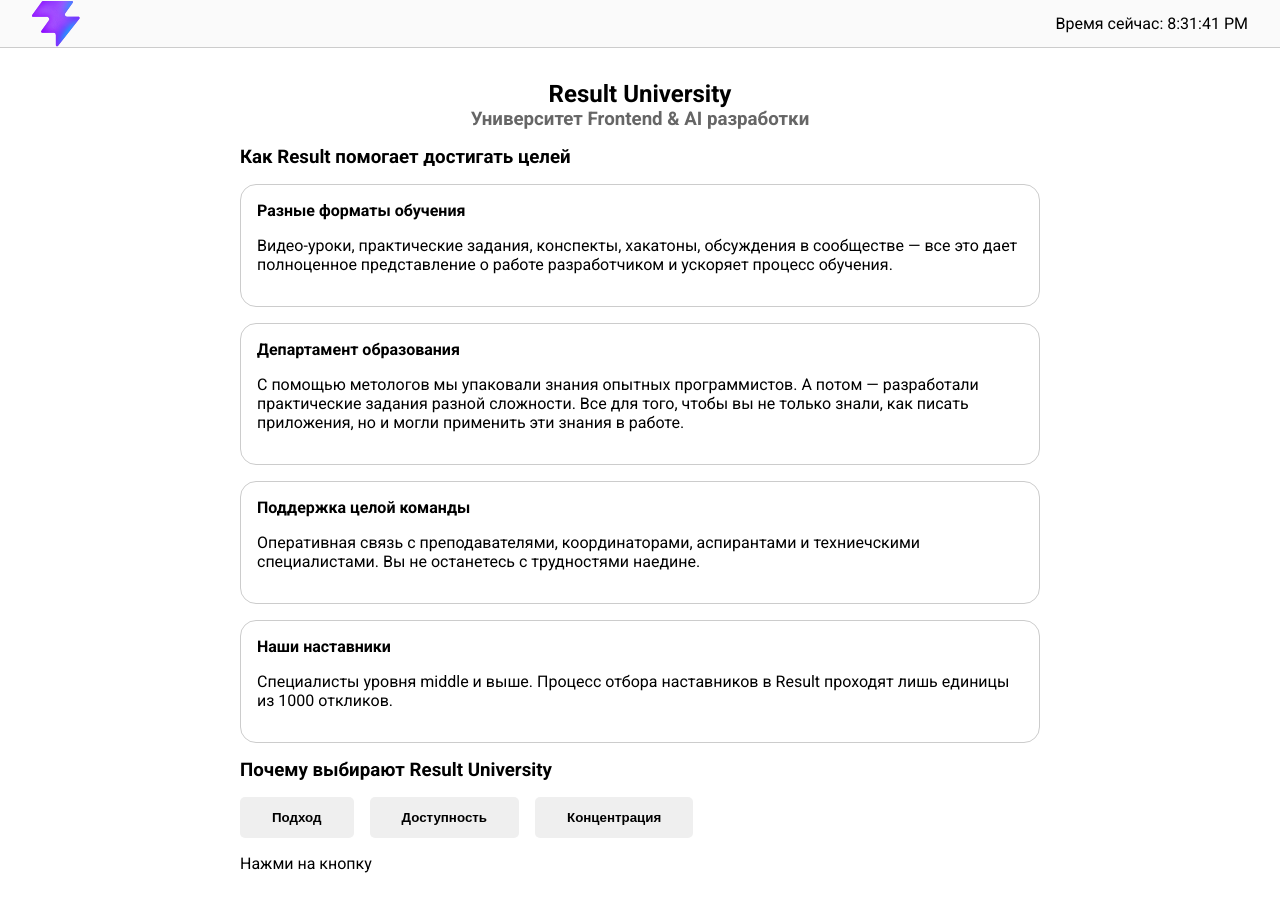
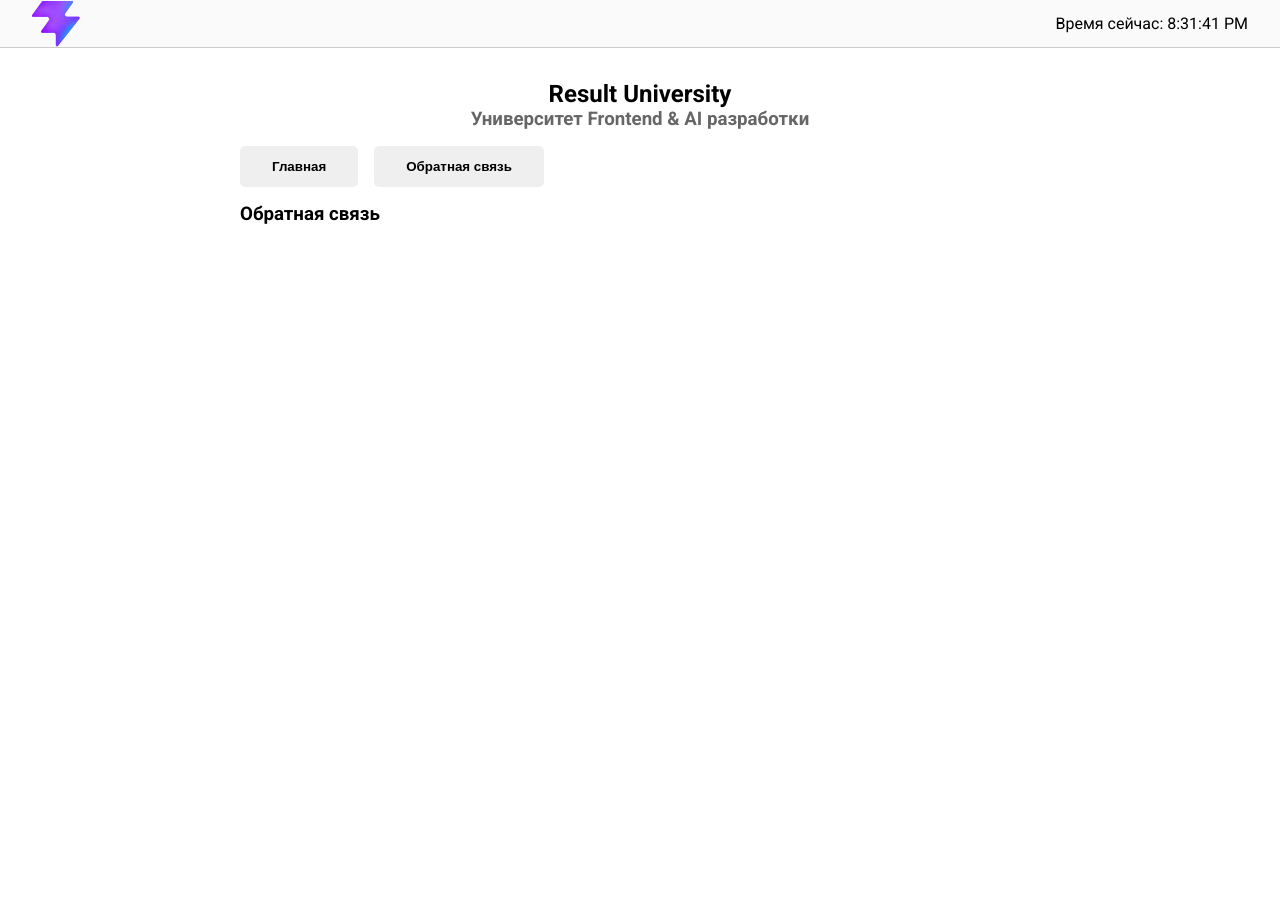
Before and after one commit to vetarara/react-vite-2025, a React (Vite) app: page / in a window 1280 px wide. After the commit the page ends 800 px from the top, so only its background shows below. Built offline with nearby package versions, Linux system fonts and the light colour scheme.

Commit message:
something went wrong

```diff
--- a/src/App.jsx
+++ b/src/App.jsx
@@ -2,15 +2,29 @@
 import TeachingSection from './components/TeachingSection';
 import DifferencesSection from './components/DifferencesSection';
 import IntroSection from './components/IntroSection';
+import TabsSection from './components/TabsSection';
+import FeedbackSection from './components/FeedbackSection';
+import { useState } from 'react';
 
 export default function App() {
+  const [tab, setTab] = useState('feedback');
+
   return (
     <>
       <Header />
       <main>
         <IntroSection />
-        <TeachingSection />
-        <DifferencesSection />
+        <TabsSection active={tab} onChange={(current) => setTab(current)}/>
+
+        {tab === 'main' &&
+          <>
+            <TeachingSection />
+            <DifferencesSection />
+          </>
+        }
+
+        {tab === 'feedback' && <FeedbackSection />}
+
       </main>
     </>
   )
--- /dev/null
+++ b/src/components/FeedbackSection.jsx
@@ -0,0 +1,7 @@
+export default function FeedbackSection() {
+    return (
+        <section>
+            <h3>Обратная связь</h3>
+        </section>
+    )
+}
--- a/src/components/IntroSection.jsx
+++ b/src/components/IntroSection.jsx
@@ -18,8 +18,8 @@
         'section',
         null,
         [
-            e('h1', {className: 'centered'}, 'Result University'),
-            e('h3', {className: 'centered', style: { color: '#666666' }}, 'Университет Frontend & AI разработки')
+            e('h1', {className: 'centered', key: 1 }, 'Result University'),
+            e('h3', {className: 'centered', style: { color: '#666666' }, key: 2}, 'Университет Frontend & AI разработки')
         ]
     )
 }
--- /dev/null
+++ b/src/components/TabsSection.jsx
@@ -0,0 +1,15 @@
+import Button from "./Button/Button";
+
+export default function TabsSection( active, onChange ) {
+    return (
+        <section style={{ marginBottom: '1rem' }}>
+            <Button isActive={active === 'main'} onClick={() => onChange('main')}>Главная</Button>
+            <Button
+                isActive={active === 'feedback'}
+                onClick={() => onChange('feedback')}
+            >
+                Обратная связь
+            </Button>
+        </section>
+    )
+}
```
